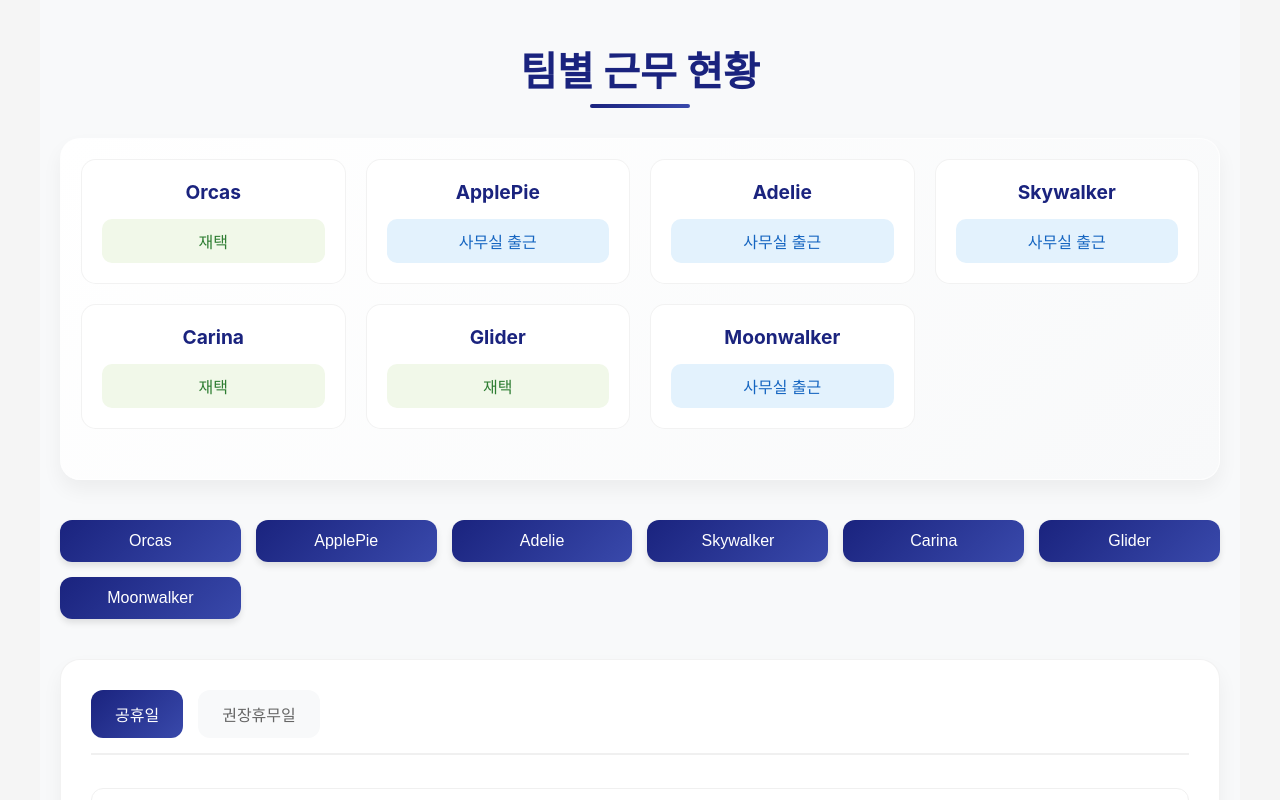
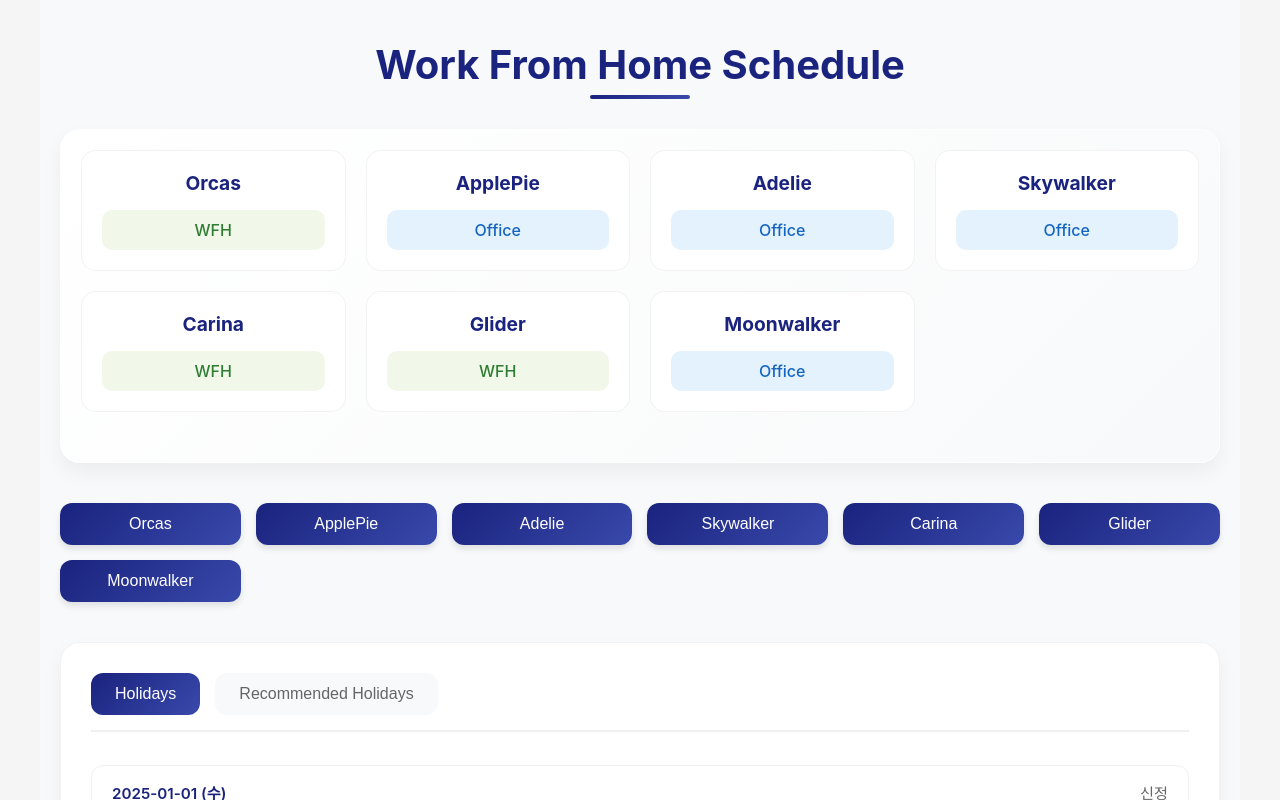
Before and after one commit to SeungWoonSong/WFH_Calander, a React (Create React App) app: page / in a window 1280 px wide. Shown: the top 800 px of the page. Built offline with nearby package versions, Linux system fonts and the light colour scheme.

Commit message:
UPDATE: make word soomther

```diff
--- a/public/index.html
+++ b/public/index.html
@@ -1,39 +1,39 @@
 <!DOCTYPE html>
-<html lang="ko">
+<html lang="en">
   <head>
     <meta charset="utf-8" />
     <meta name="viewport" content="width=device-width, initial-scale=1" />
     <meta name="theme-color" content="#1a237e" />
-    <meta name="description" content="팀별 재택/출근 현황을 한눈에 확인할 수 있는 웹 애플리케이션" />
+    <meta name="description" content="Track and manage your team's work from home schedule" />
 
-    <!-- 기본 favicon -->
+    <!-- Favicon -->
     <link rel="icon" type="image/x-icon" href="%PUBLIC_URL%/favicon.ico" />
 
-    <!-- iOS 아이콘 -->
+    <!-- iOS icons -->
     <link rel="apple-touch-icon" href="%PUBLIC_URL%/apple-touch-icon.png" />
     <link rel="apple-touch-icon" sizes="152x152" href="%PUBLIC_URL%/apple-touch-icon-152x152.png" />
 
-    <!-- Android 아이콘 -->
+    <!-- Android icons -->
     <link rel="icon" type="image/png" sizes="192x192" href="%PUBLIC_URL%/android-chrome-192x192.png" />
 
-    <!-- PWA 매니페스트 -->
+    <!-- PWA manifest -->
     <link rel="manifest" href="%PUBLIC_URL%/manifest.json" />
 
     <!-- Open Graph / Facebook -->
     <meta property="og:type" content="website" />
     <meta property="og:url" content="https://wfh-calendar.vercel.app/" />
-    <meta property="og:title" content="WFH Calendar - 팀별 근무 현황" />
-    <meta property="og:description" content="팀별 재택/출근 현황을 한눈에 확인할 수 있는 웹 애플리케이션" />
+    <meta property="og:title" content="Work From Home Schedule" />
+    <meta property="og:description" content="Track and manage your team's work from home schedule" />
     <meta property="og:image" content="%PUBLIC_URL%/og-image.png" />
 
     <!-- Twitter -->
     <meta property="twitter:card" content="summary_large_image" />
     <meta property="twitter:url" content="https://wfh-calendar.vercel.app/" />
-    <meta property="twitter:title" content="WFH Calendar - 팀별 근무 현황" />
-    <meta property="twitter:description" content="팀별 재택/출근 현황을 한눈에 확인할 수 있는 웹 애플리케이션" />
+    <meta property="twitter:title" content="Work From Home Schedule" />
+    <meta property="twitter:description" content="Track and manage your team's work from home schedule" />
     <meta property="twitter:image" content="%PUBLIC_URL%/twitter-image.png" />
 
-    <title>WFH Calendar</title>
+    <title>Work From Home Schedule</title>
 
     <style>
       * {
@@ -57,7 +57,7 @@
     </style>
   </head>
   <body>
-    <noscript>JavaScript를 활성화해주세요.</noscript>
+    <noscript>You need to enable JavaScript to run this app.</noscript>
     <div id="root"></div>
   </body>
 </html>
--- a/src/App.js
+++ b/src/App.js
@@ -111,13 +111,15 @@ const TeamCardWrapper = styled.div`
     font-weight: 500;
     background-color: ${props => {
       switch (props.status) {
-        case '사무실 출근':
+        case 'Office':
           return '#e3f2fd';
-        case '재택':
+        case 'WFH':
           return '#f1f8e9';
-        case '권장휴무 재택':
+        case 'Optional WFH':
           return '#fff3e0';
-        case '쉬는 날':
+        case 'Weekend':
+          return '#ffebee';
+        case 'Holiday':
           return '#ffebee';
         default:
           return '#f5f5f5';
@@ -125,13 +127,15 @@ const TeamCardWrapper = styled.div`
     }};
     color: ${props => {
       switch (props.status) {
-        case '사무실 출근':
+        case 'Office':
           return '#1565c0';
-        case '재택':
+        case 'WFH':
           return '#2e7d32';
-        case '권장휴무 재택':
+        case 'Optional WFH':
           return '#ef6c00';
-        case '쉬는 날':
+        case 'Weekend':
+          return '#c62828';
+        case 'Holiday':
           return '#c62828';
         default:
           return '#424242';
@@ -357,18 +361,18 @@ function App() {
 
   const getWorkStatus = useMemo(() => (team) => {
     if (isWeekend(today)) {
-      return '쉬는 날';
+      return 'Weekend';
     }
 
     if (holidays.some(h => h.date === currentDate)) {
-      return '쉬는 날';
+      return 'Holiday';
     }
 
-    // 현재 월의 팀 스케줄 가져오기
+    // Get current month's schedule
     const currentYearMonth = format(today, 'yyyy-MM');
     const currentMonthSchedule = getTeamSchedule(currentYearMonth);
 
-    // 해당 팀의 현재 월 출근 패턴
+    // Get team's current work pattern
     const teamPattern = currentMonthSchedule[team];
     const workDays = workPatterns[teamPattern];
     const isWorkDay = workDays.includes(
@@ -380,15 +384,15 @@ function App() {
     );
 
     if (recommendedHolidays.some(h => h.date === currentDate)) {
-      return '권장휴무 재택';
+      return 'Optional WFH';
     }
 
-    return isWorkDay ? '사무실 출근' : '재택';
+    return isWorkDay ? 'Office' : 'WFH';
   }, [currentDate, currentDayName, today]);
 
   return (
     <AppContainer>
-      <Title>팀별 근무 현황</Title>
+      <Title>Work From Home Schedule</Title>
       <StatusBoard>
         <TeamGrid>
           {Object.keys(initialTeamPatterns).map((team) => (
@@ -410,7 +414,7 @@ function App() {
 
       {selectedTeam && (
         <StatusMessage>
-          {selectedTeam} 팀은 오늘 {getWorkStatus(selectedTeam)} 입니다.
+          {selectedTeam} team is working {getWorkStatus(selectedTeam)} today.
         </StatusMessage>
       )}
 
@@ -420,13 +424,13 @@ function App() {
             active={activeTab === 'holidays'}
             onClick={() => setActiveTab('holidays')}
           >
-            공휴일
+            Holidays
           </TabButton>
           <TabButton
             active={activeTab === 'recommended'}
             onClick={() => setActiveTab('recommended')}
           >
-            권장휴무일
+            Recommended Holidays
           </TabButton>
         </TabButtons>
 
```
Also changed, not shown: public/manifest.json, src/data/workSchedule.js (line endings or trailing spaces).
